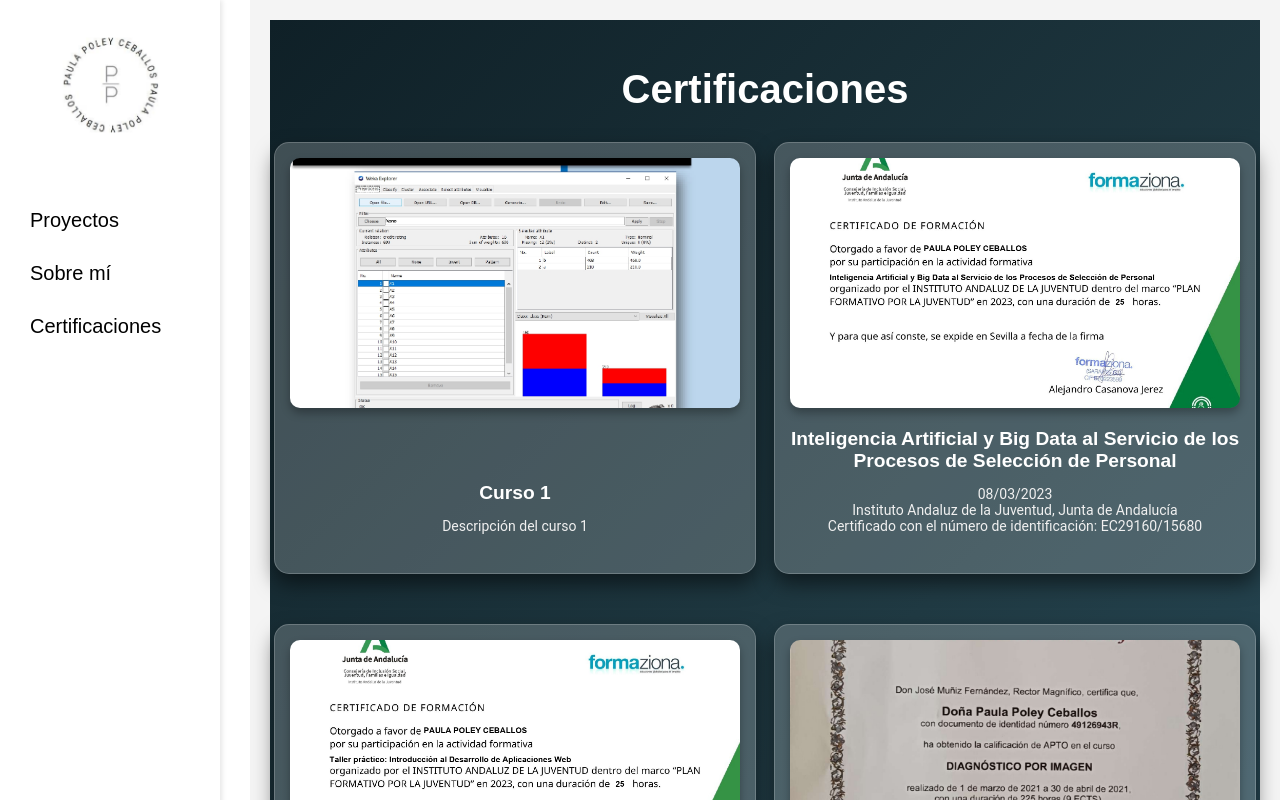
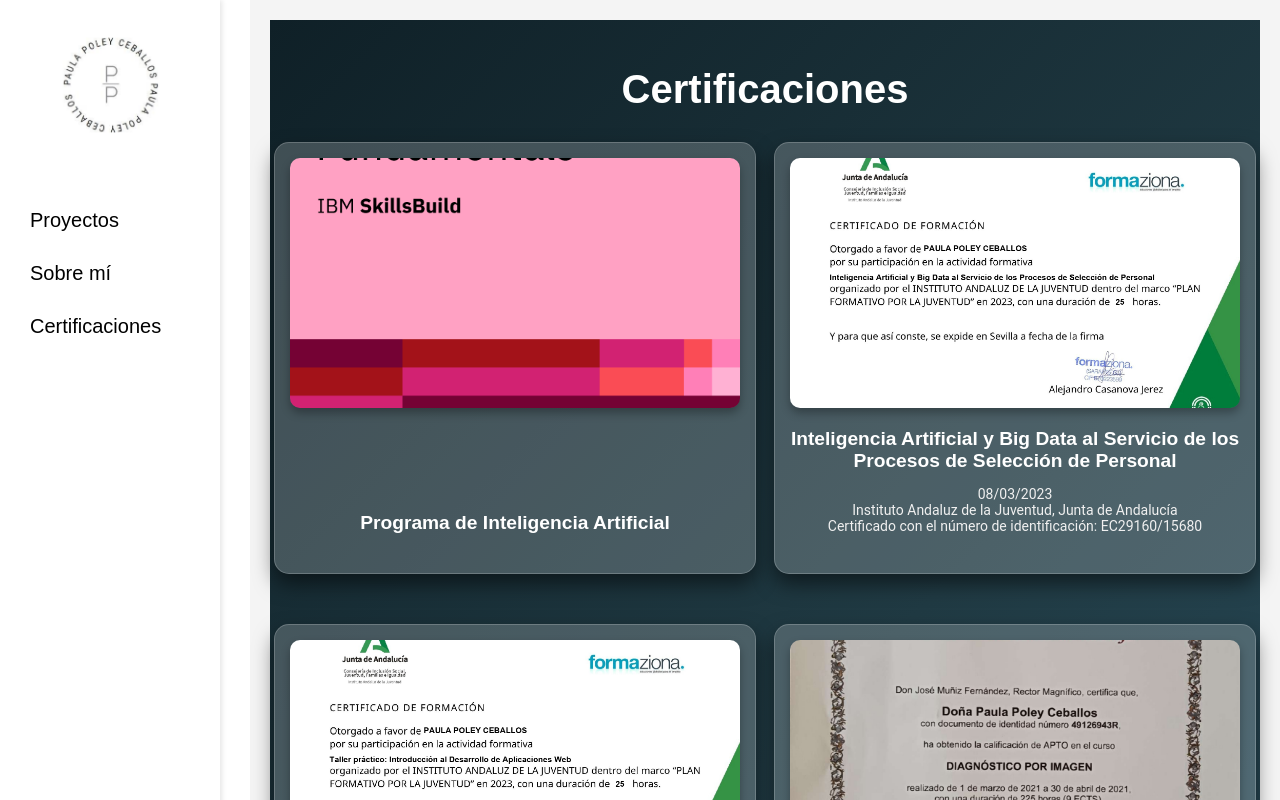
Before and after one commit to paulapoley/portfoliopaulapoley, a React (Create React App) app: page /certificaciones in a window 1280 px wide. Shown: the top 800 px of the page. Built offline with nearby package versions, Linux system fonts and the light colour scheme.

Commit message:
Update Certificaciones.jsx

```diff
--- a/src/pages/Certificaciones.jsx
+++ b/src/pages/Certificaciones.jsx
@@ -3,7 +3,7 @@ import './Certificaciones.css'; // Asegúrate de que este archivo esté correcta
 
 const Certificaciones = () => {
   const certifications = [
-    { id: 1, title: 'Curso 1', description: 'Descripción del curso 1', imgSrc: '/pdfs/p1.jpg' },
+    { id: 1, title: 'Programa de Inteligencia Artificial', description: '', imgSrc: '/pdfs/IA curso.png' },
     { id: 2, title: 'Inteligencia Artificial y Big Data al Servicio de los Procesos de Selección de Personal', description: '08/03/2023\nInstituto Andaluz de la Juventud, Junta de Andalucía\nCertificado con el número de identificación: EC29160/15680', imgSrc: '/pdfs/IABigData.jpg'},
     { id: 3, title: 'Introducción al Desarrollo de Aplicaciones Web', description: '01/03/2023\nInstituto Andaluz de la Juventud, Junta de Andalucía\nCertificado con el número de identificación: EC29160/16109', imgSrc: '/pdfs/AppWeb.jpg' },
     { id: 4, title: 'Curso: Diagnóstico por Imagen', description: '24/05/2021\nUniversidad Antonio de Nebrija\nCertificado con el número de identificación: 1102021041669', imgSrc: '/pdfs/DiagnosticoPorImagen.jpg'},
```
